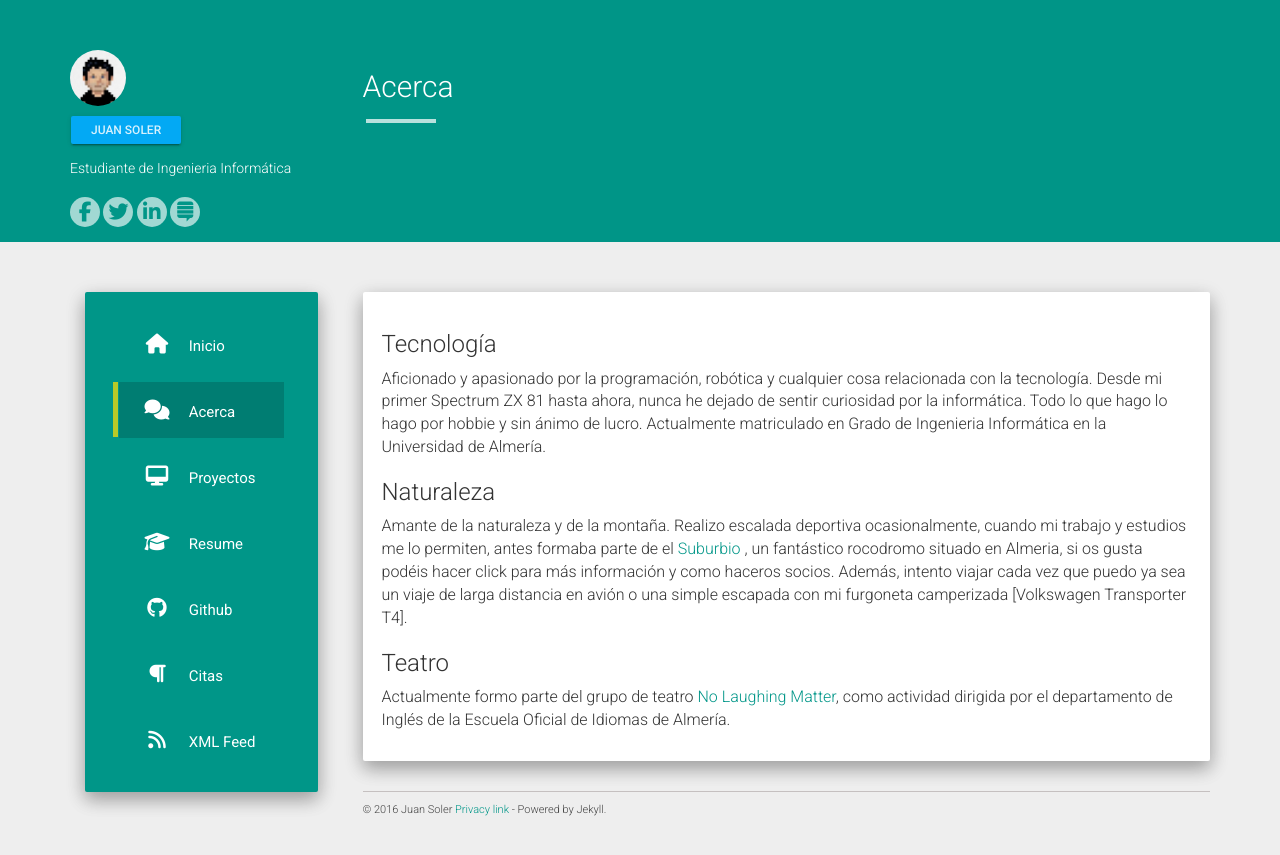
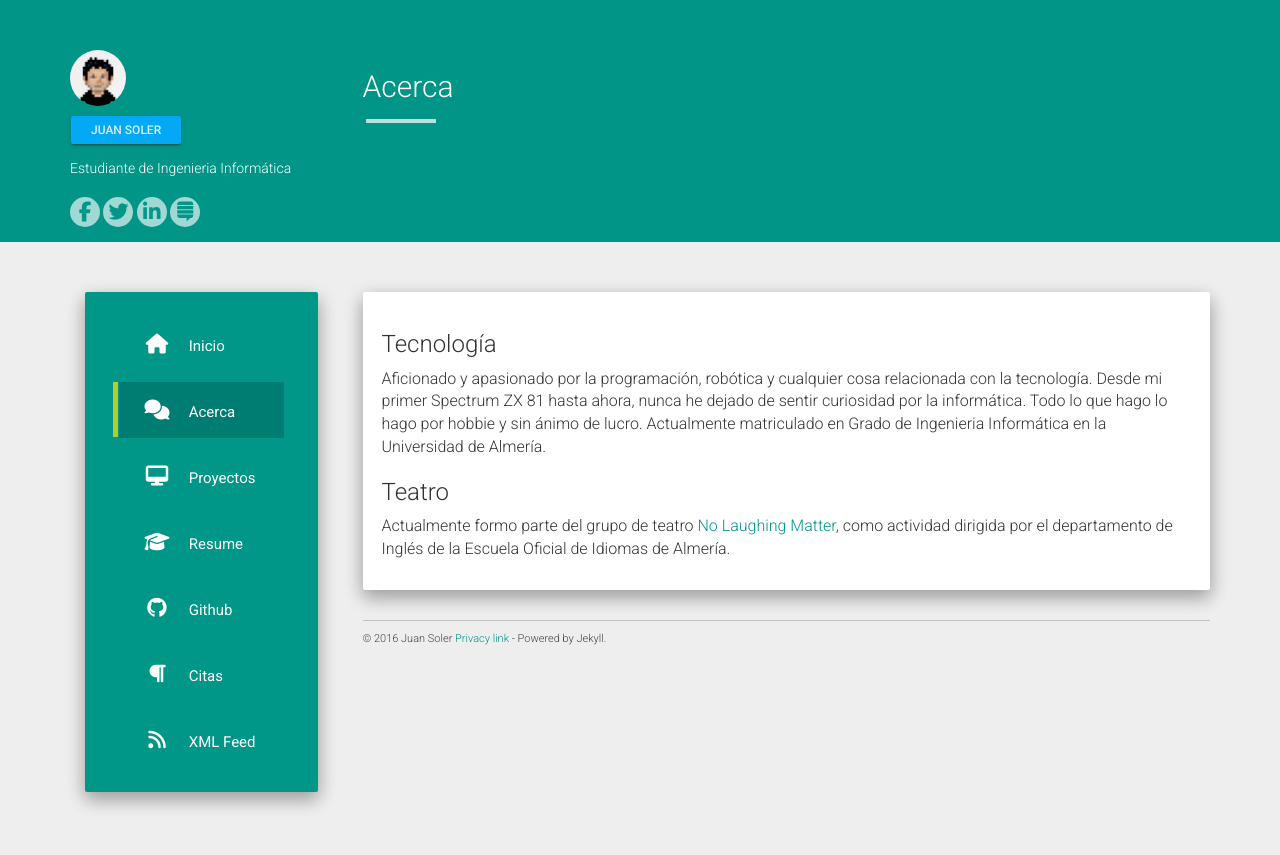
Before and after one commit to juansoler/juansoler.github.io, a Jekyll site: the page built from about.md, in a window 1280 px wide. Shown: the top 855 px of the page. Built offline with Jekyll 4.4.1, drawn with Linux system fonts in a browser that asks for light colours; nearby versions of some CDN libraries; comment, search, counter and statistics services are not loaded.

Commit message:
Update about.md

```diff
--- a/about.md
+++ b/about.md
@@ -6,9 +6,6 @@ permalink: /about/
 <h3>Tecnología</h3>
 Aficionado y apasionado por la programación, robótica y cualquier cosa relacionada con la tecnología. Desde mi primer Spectrum ZX 81 hasta ahora, nunca he dejado de sentir curiosidad por la informática. Todo lo que hago lo hago por hobbie y sin ánimo de lucro. Actualmente matriculado en Grado de Ingenieria Informática en la Universidad de Almería.
 <br>
-<h3>Naturaleza</h3>
-
-Amante de la naturaleza y de la montaña. Realizo escalada deportiva ocasionalmente, cuando mi trabajo y estudios me lo permiten, antes formaba parte de el <a href="http://elsuburbio.com/">Suburbio</a> , un fantástico rocodromo situado en Almeria, si os gusta podéis hacer click para más información y como haceros socios. Además, intento viajar cada vez que puedo ya sea un viaje de larga distancia en avión o una simple escapada con mi furgoneta camperizada [Volkswagen Transporter T4].
 
 
 <h3>Teatro</h3>
```
